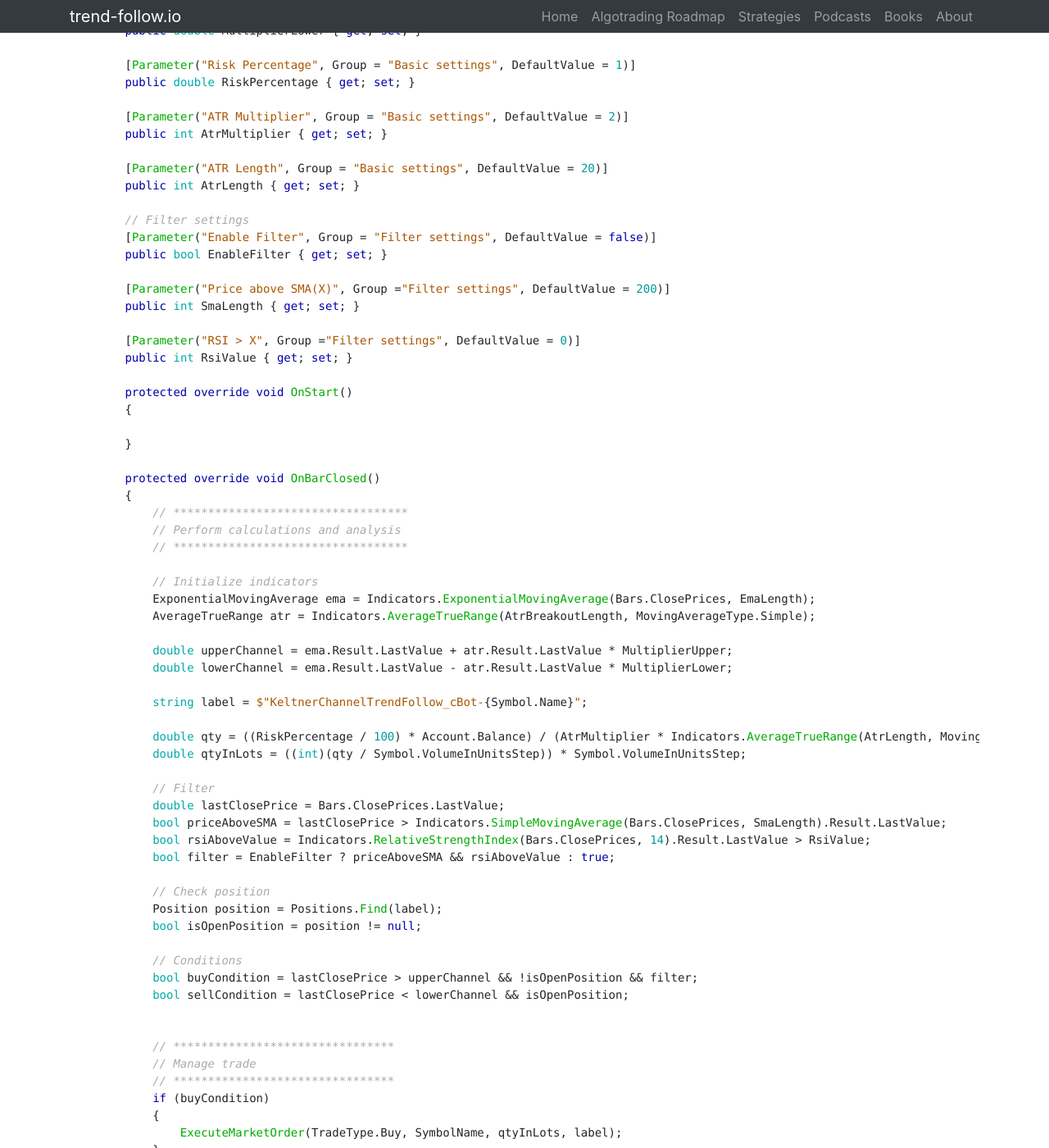
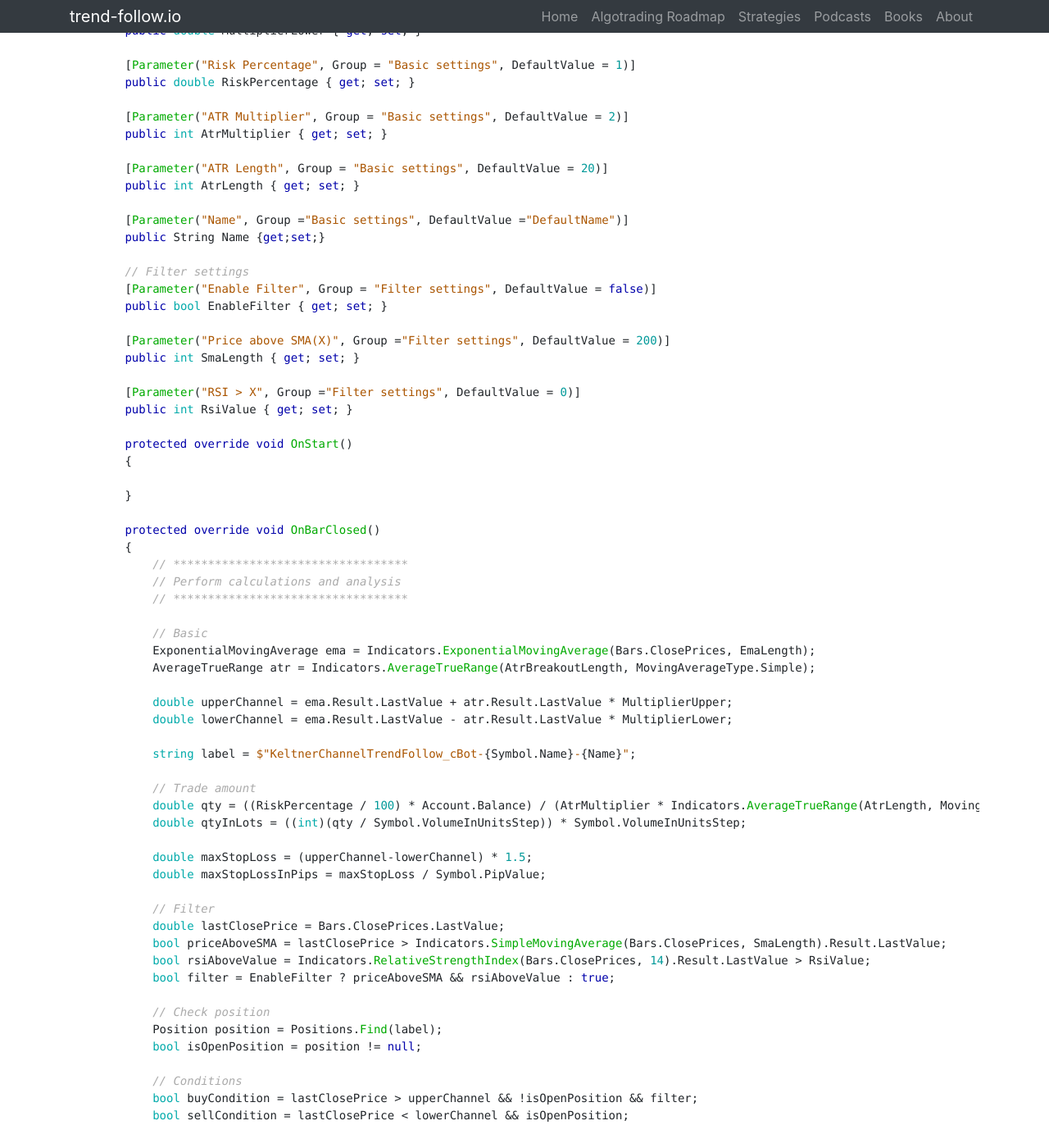
Before and after one commit to GeorgeFreelanceDeveloper/trend-follow.io, a Jekyll site: the page built from docs/_pages/strategies/pages/keltner-channel-strategy.md, in a window 1280 px wide and 1400 px high, scrolled down 4054 px. Shown: the whole window at 82% size. Built offline with Jekyll 4.4.1, drawn with Linux system fonts in a browser that asks for light colours; some of the changed text lies outside the part shown.

Commit message:
[Strategy][cTrader]: added cbot name parameter

```diff
--- a/docs/_pages/strategies/pages/keltner-channel-strategy.md
+++ b/docs/_pages/strategies/pages/keltner-channel-strategy.md
@@ -137,6 +137,9 @@ namespace cAlgo.Robots
         [Parameter("ATR Length", Group = "Basic settings", DefaultValue = 20)]
         public int AtrLength { get; set; }
 
+        [Parameter("Name", Group ="Basic settings", DefaultValue ="DefaultName")]
+        public String Name {get;set;}
+
         // Filter settings
         [Parameter("Enable Filter", Group = "Filter settings", DefaultValue = false)]
         public bool EnableFilter { get; set; }
@@ -158,17 +161,21 @@ namespace cAlgo.Robots
             // Perform calculations and analysis
             // **********************************
 
-            // Initialize indicators
+            // Basic
             ExponentialMovingAverage ema = Indicators.ExponentialMovingAverage(Bars.ClosePrices, EmaLength);
             AverageTrueRange atr = Indicators.AverageTrueRange(AtrBreakoutLength, MovingAverageType.Simple);
 
             double upperChannel = ema.Result.LastValue + atr.Result.LastValue * MultiplierUpper;
             double lowerChannel = ema.Result.LastValue - atr.Result.LastValue * MultiplierLower;
 
-            string label = $"KeltnerChannelTrendFollow_cBot-{Symbol.Name}";
+            string label = $"KeltnerChannelTrendFollow_cBot-{Symbol.Name}-{Name}";
 
+            // Trade amount
             double qty = ((RiskPercentage / 100) * Account.Balance) / (AtrMultiplier * Indicators.AverageTrueRange(AtrLength, MovingAverageType.Simple).Result.LastValue);
             double qtyInLots = ((int)(qty / Symbol.VolumeInUnitsStep)) * Symbol.VolumeInUnitsStep;
+
+            double maxStopLoss = (upperChannel-lowerChannel) * 1.5;
+            double maxStopLossInPips = maxStopLoss / Symbol.PipValue;
 
             // Filter
             double lastClosePrice = Bars.ClosePrices.LastValue;
@@ -190,7 +197,7 @@ namespace cAlgo.Robots
             // ********************************
             if (buyCondition)
             {
-                ExecuteMarketOrder(TradeType.Buy, SymbolName, qtyInLots, label);
+                ExecuteMarketOrder(TradeType.Buy, SymbolName, qtyInLots, label, maxStopLossInPips, null);
             }
 
             if (sellCondition)
```
Also changed, not shown: other parts of docs/_pages/strategies/pages/keltner-channel-strategy.md (+1 -1 lines), docs/_pages/strategies/pages/bollinger-band-strategy.md (+9 -3 lines), docs/_pages/strategies/pages/supertrend-strategy.md (+10 -3 lines), docs/_pages/strategies/pages/turtle-strategy.md (+9 -3 lines), 4 other files.
